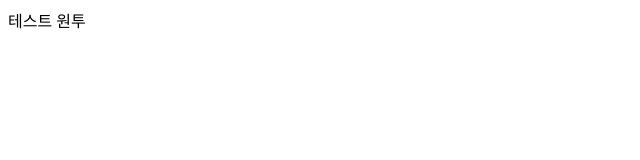
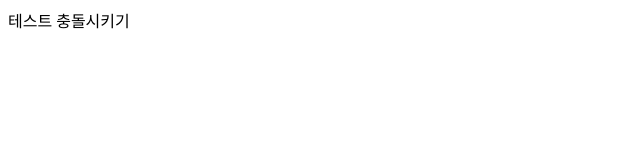
Before and after one commit to Lime007/Git-Tutorial, a plain HTML site: page index.html in a window 1280 px wide. Shown: the full height of the page, 0-640 px from the left. Drawn offline with Linux system fonts and the light colour scheme.

Commit message:
Update index.html

```diff
--- a/index.html
+++ b/index.html
@@ -7,6 +7,6 @@
     <title>Document</title>
 </head>
 <body>
-    테스트 원투
+    테스트 충돌시키기
 </body>
 </html>
```
